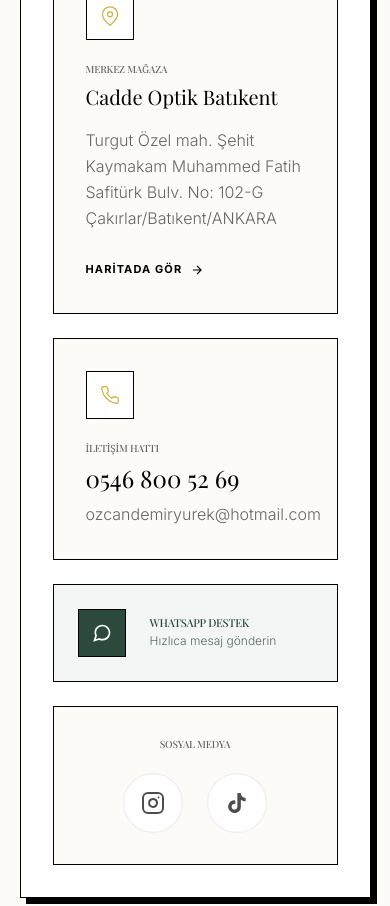
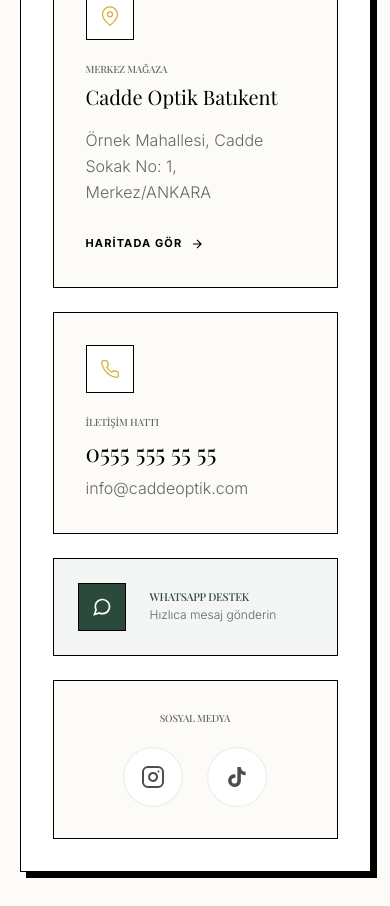
Before and after one commit to enesdemiryurek/optik-i, a Next.js app: page /optik-i/iletisim in a window 390 px wide. Shown: the part 1500-2406 px from the top of the page. Built offline with nearby package versions, Linux system fonts and the light colour scheme; a web font is replaced by a local one.

Commit message:
fix: replace customer phone and address with placeholders

```diff
--- a/src/app/iletisim/page.tsx
+++ b/src/app/iletisim/page.tsx
@@ -171,7 +171,7 @@ export default function ContactPage() {
                 </div>
                 <h3 className="text-[10px] font-bold tracking-[0.2em] text-muted uppercase mb-2">MERKEZ MAĞAZA</h3>
                 <p className="text-xl font-serif text-foreground mb-4">Cadde Optik Batıkent</p>
-                <a href="https://maps.app.goo.gl/rynL919ULwXyU7w3q" target="_blank" rel="noreferrer" className="block text-muted font-light leading-relaxed mb-6 hover:text-primary transition-colors">Turgut Özel mah. Şehit Kaymakam Muhammed Fatih Safitürk Bulv. No: 102-G Çakırlar/Batıkent/ANKARA</a>
+                <a href="https://maps.app.goo.gl/rynL919ULwXyU7w3q" target="_blank" rel="noreferrer" className="block text-muted font-light leading-relaxed mb-6 hover:text-primary transition-colors">Örnek Mahallesi, Cadde Sokak No: 1, Merkez/ANKARA</a>
                 <a href="https://maps.app.goo.gl/rynL919ULwXyU7w3q" target="_blank" rel="noreferrer" className="inline-flex items-center gap-2 text-[11px] font-bold tracking-widest uppercase text-foreground hover:text-primary transition-colors">
                   Haritada Gör <svg width="14" height="14" viewBox="0 0 24 24" fill="none" stroke="currentColor" strokeWidth="2"><path d="M5 12h14M12 5l7 7-7 7" /></svg>
                 </a>
@@ -182,11 +182,11 @@ export default function ContactPage() {
                   <svg width="20" height="20" viewBox="0 0 24 24" fill="none" stroke="currentColor" strokeWidth="1.5"><path d="M22 16.92v3a2 2 0 01-2.18 2 19.79 19.79 0 01-8.63-3.07 19.5 19.5 0 01-6-6 19.79 19.79 0 01-3.07-8.67A2 2 0 014.11 2h3a2 2 0 012 1.72c.127.96.361 1.903.7 2.81a2 2 0 01-.45 2.11L8.09 9.91a16 16 0 006 6l1.27-1.27a2 2 0 012.11-.45c.907.339 1.85.573 2.81.7A2 2 0 0122 16.92z" /></svg>
                 </div>
                 <h3 className="text-[10px] font-bold tracking-[0.2em] text-muted uppercase mb-2">İLETİŞİM HATTI</h3>
-                <a href="tel:+905468005269" className="block text-2xl font-serif text-foreground mb-2 hover:text-primary transition-colors">0546 800 52 69</a>
-                <a href="mailto:ozcandemiryurek@hotmail.com" className="block text-muted font-light hover:text-primary transition-colors">ozcandemiryurek@hotmail.com</a>
+                <a href="tel:+905555555555" className="block text-2xl font-serif text-foreground mb-2 hover:text-primary transition-colors">0555 555 55 55</a>
+                <a href="mailto:info@caddeoptik.com" className="block text-muted font-light hover:text-primary transition-colors">info@caddeoptik.com</a>
               </div>
 
-              <a href="https://wa.me/905468005269" target="_blank" rel="noreferrer" className="bg-[#2C4A3B]/5 p-6 editorial-border border-[#2C4A3B]/20 flex items-center gap-6 hover:bg-[#2C4A3B] hover:text-background group transition-all duration-300">
+              <a href="https://wa.me/905555555555" target="_blank" rel="noreferrer" className="bg-[#2C4A3B]/5 p-6 editorial-border border-[#2C4A3B]/20 flex items-center gap-6 hover:bg-[#2C4A3B] hover:text-background group transition-all duration-300">
                 <div className="w-12 h-12 bg-[#2C4A3B] editorial-border flex items-center justify-center text-white shrink-0 group-hover:bg-background group-hover:text-[#2C4A3B] transition-all">
                   <svg width="20" height="20" viewBox="0 0 24 24" fill="none" stroke="currentColor" strokeWidth="2"><path d="M21 11.5a8.38 8.38 0 0 1-.9 3.8 8.5 8.5 0 0 1-7.6 4.7 8.38 8.38 0 0 1-3.8-.9L3 21l1.9-5.7a8.38 8.38 0 0 1-.9-3.8 8.5 8.5 0 0 1 4.7-7.6 8.38 8.38 0 0 1 3.8-.9h.5a8.48 8.48 0 0 1 8 8v.5z" /></svg>
                 </div>
@@ -209,7 +209,7 @@ export default function ContactPage() {
       {/* ─── MAP SECTION ─── */}
       <section className="h-[400px] w-full relative border-b border-border">
         <iframe
-          src="https://maps.google.com/maps?q=Turgut+Özel+mah.+Şehit+Kaymakam+Muhammed+Fatih+Safitürk+Bulv.+No:+102-G+Çakırlar/Batıkent/ANKARA&t=&z=15&ie=UTF8&iwloc=&output=embed"
+          src="https://maps.google.com/maps?q=Ankara+Türkiye&t=&z=15&ie=UTF8&iwloc=&output=embed"
           width="100%" height="100%" style={{ border: 0, filter: 'grayscale(80%) sepia(20%) hue-rotate(330deg)' }}
           allowFullScreen loading="lazy" referrerPolicy="no-referrer-when-downgrade" title="Cadde Optik Batıkent Konum"
         />
--- a/src/app/urunler/detay/ProductDetailContent.tsx
+++ b/src/app/urunler/detay/ProductDetailContent.tsx
@@ -193,12 +193,12 @@ export default function ProductDetailContent() {
 
               {/* Actions - MOVED UP */}
               <div className="flex flex-col gap-4 mb-10 max-w-lg">
-                <a href="tel:+905468005269" className="btn-primary w-full text-center py-5 text-sm shadow-md hover:shadow-xl transition-shadow flex items-center justify-center gap-2">
+                <a href="tel:+905555555555" className="btn-primary w-full text-center py-5 text-sm shadow-md hover:shadow-xl transition-shadow flex items-center justify-center gap-2">
                   <svg width="20" height="20" viewBox="0 0 24 24" fill="none" stroke="currentColor" strokeWidth="2" strokeLinecap="round" strokeLinejoin="round"><path d="M22 16.92v3a2 2 0 0 1-2.18 2 19.79 19.79 0 0 1-8.63-3.07 19.5 19.5 0 0 1-6-6 19.79 19.79 0 0 1-3.07-8.67A2 2 0 0 1 4.11 2h3a2 2 0 0 1 2 1.72 12.84 12.84 0 0 0 .7 2.81 2 2 0 0 1-.45 2.11L8.09 9.91a16 16 0 0 0 6 6l1.27-1.27a2 2 0 0 1 2.11-.45 12.84 12.84 0 0 0 2.81.7A2 2 0 0 1 22 16.92z"></path></svg>
                   Telefon İle Bilgi Al
                 </a>
                 <a
-                  href={`https://wa.me/905468005269?text=${encodeURIComponent('Merhaba, ' + product.brand + ' ' + product.model + ' modeli hakkında bilgi almak istiyorum. Ürün Linki: https://caddeoptikbatikent.com/urunler/detay?id=' + product.id)}`}
+                  href={`https://wa.me/905555555555?text=${encodeURIComponent('Merhaba, ' + product.brand + ' ' + product.model + ' modeli hakkında bilgi almak istiyorum. Ürün Linki: https://caddeoptikbatikent.com/urunler/detay?id=' + product.id)}`}
                   target="_blank"
                   rel="noopener noreferrer"
                   className="w-full rounded-2xl bg-[#25D366] text-white py-5 text-sm font-bold flex items-center justify-center gap-3 shadow-md hover:shadow-xl hover:scale-[1.02] transition-all"
--- a/src/components/layout/FloatingContact.tsx
+++ b/src/components/layout/FloatingContact.tsx
@@ -12,7 +12,7 @@ export default function FloatingContact() {
       </a>
 
       <a
-        href="https://wa.me/905468005269"
+        href="https://wa.me/905555555555"
         target="_blank"
         rel="noopener noreferrer"
         className="w-[60px] h-[60px] rounded-full bg-[#25D366] text-white flex items-center justify-center shadow-xl hover:scale-110 transition-transform duration-300 relative group pointer-events-auto"
--- a/src/components/layout/Footer.tsx
+++ b/src/components/layout/Footer.tsx
@@ -109,7 +109,7 @@ export default function Footer() {
                   </svg>
                 </div>
                 <a href="https://maps.app.goo.gl/rynL919ULwXyU7w3q" target="_blank" rel="noreferrer" className="text-sm text-white/60 leading-relaxed mt-1 group-hover:text-white transition-colors block">
-                  Turgut Özel mah. Şehit Kaymakam<br />Muhammed Fatih Safitürk Bulv.<br />No: 102-G Çakırlar/Batıkent/ANKARA
+                  Örnek Mahallesi, Cadde Sokak<br />No: 1, Merkez/ANKARA
                 </a>
               </div>
               <div className="flex items-center gap-4 group">
@@ -118,8 +118,8 @@ export default function Footer() {
                     <path d="M22 16.92v3a2 2 0 01-2.18 2 19.79 19.79 0 01-8.63-3.07 19.5 19.5 0 01-6-6 19.79 19.79 0 01-3.07-8.67A2 2 0 014.11 2h3a2 2 0 012 1.72c.127.96.361 1.903.7 2.81a2 2 0 01-.45 2.11L8.09 9.91a16 16 0 006 6l1.27-1.27a2 2 0 012.11-.45c.907.339 1.85.573 2.81.7A2 2 0 0122 16.92z" />
                   </svg>
                 </div>
-                <a href="tel:+905468005269" className="text-sm text-white/60 hover:text-[#D4AF37] transition-colors">
-                  +90 546 800 52 69
+                <a href="tel:+905555555555" className="text-sm text-white/60 hover:text-[#D4AF37] transition-colors">
+                  +90 555 555 55 55
                 </a>
               </div>
               <div className="flex items-center gap-4 group">
@@ -129,8 +129,8 @@ export default function Footer() {
                     <polyline points="22,6 12,13 2,6" />
                   </svg>
                 </div>
-                <a href="mailto:ozcandemiryurek@hotmail.com" className="text-sm text-white/60 hover:text-[#D4AF37] transition-colors">
-                  ozcandemiryurek@hotmail.com
+                <a href="mailto:info@caddeoptik.com" className="text-sm text-white/60 hover:text-[#D4AF37] transition-colors">
+                  info@caddeoptik.com
                 </a>
               </div>
             </div>
--- a/src/components/layout/Header.tsx
+++ b/src/components/layout/Header.tsx
@@ -119,7 +119,7 @@ export default function Header() {
               <SocialTooltip />
             </div>
             {/* WhatsApp Button Desktop */}
-            <a href="https://wa.me/905468005269" target="_blank" rel="noopener noreferrer" className={`hidden lg:flex items-center gap-2 px-5 py-2.5 rounded-full font-bold text-xs tracking-wider transition-all duration-300 ${isTransparent && isLightHero ? 'bg-black/5 text-black hover:bg-[#25D366] hover:text-white' : isTransparent ? 'bg-white/10 text-white hover:bg-[#25D366]' : 'bg-[#25D366]/10 text-[#25D366] hover:bg-[#25D366] hover:text-white'}`}>
+            <a href="https://wa.me/905555555555" target="_blank" rel="noopener noreferrer" className={`hidden lg:flex items-center gap-2 px-5 py-2.5 rounded-full font-bold text-xs tracking-wider transition-all duration-300 ${isTransparent && isLightHero ? 'bg-black/5 text-black hover:bg-[#25D366] hover:text-white' : isTransparent ? 'bg-white/10 text-white hover:bg-[#25D366]' : 'bg-[#25D366]/10 text-[#25D366] hover:bg-[#25D366] hover:text-white'}`}>
               <svg width="18" height="18" viewBox="0 0 24 24" fill="currentColor"><path d="M17.472 14.382c-.297-.149-1.758-.867-2.03-.967-.273-.099-.471-.148-.67.15-.197.297-.767.966-.94 1.164-.173.199-.347.223-.644.075-.297-.15-1.255-.463-2.39-1.475-.888-.788-1.487-1.761-1.66-2.059-.173-.297-.018-.458.13-.606.134-.133.298-.347.446-.52.149-.174.198-.298.298-.497.099-.198.05-.371-.025-.52-.075-.149-.669-1.612-.916-2.207-.242-.579-.487-.5-.669-.51a12.8 12.8 0 0 0-.57-.01c-.198 0-.52.074-.792.372-.272.297-1.04 1.016-1.04 2.479 0 1.462 1.065 2.875 1.213 3.074.149.198 2.096 3.2 5.077 4.487.709.306 1.262.489 1.694.625.712.227 1.36.195 1.871.118.571-.085 1.758-.719 2.006-1.413.248-.694.248-1.289.173-1.413-.074-.124-.272-.198-.57-.347m-5.421 7.403h-.004a9.87 9.87 0 0 1-5.031-1.378l-.361-.214-3.741.982.998-3.648-.235-.374a9.86 9.86 0 0 1-1.51-5.26c.001-5.45 4.436-9.884 9.888-9.884 2.64 0 5.122 1.03 6.988 2.898a9.825 9.825 0 0 1 2.893 6.994c-.003 5.45-4.437 9.884-9.885 9.884m8.413-18.297A11.815 11.815 0 0 0 12.05 0C5.495 0 .16 5.335.157 11.892c0 2.096.547 4.142 1.588 5.945L.057 24l6.305-1.654a11.882 11.882 0 0 0 5.683 1.448h.005c6.554 0 11.89-5.335 11.893-11.893a11.821 11.821 0 0 0-3.48-8.413z"/></svg>
               WHATSAPP
             </a>
@@ -206,7 +206,7 @@ export default function Header() {
               </div>
 
               <div className="p-8 bg-gray-50 border-t border-gray-100 flex flex-col gap-6">
-                <a href="https://wa.me/905468005269" target="_blank" rel="noopener noreferrer" className="bg-[#25D366] text-white py-4 px-6 rounded-2xl font-bold flex items-center justify-center gap-3 shadow-lg hover:scale-[1.02] transition-transform">
+                <a href="https://wa.me/905555555555" target="_blank" rel="noopener noreferrer" className="bg-[#25D366] text-white py-4 px-6 rounded-2xl font-bold flex items-center justify-center gap-3 shadow-lg hover:scale-[1.02] transition-transform">
                   <svg width="22" height="22" viewBox="0 0 24 24" fill="currentColor"><path d="M17.472 14.382c-.297-.149-1.758-.867-2.03-.967-.273-.099-.471-.148-.67.15-.197.297-.767.966-.94 1.164-.173.199-.347.223-.644.075-.297-.15-1.255-.463-2.39-1.475-.888-.788-1.487-1.761-1.66-2.059-.173-.297-.018-.458.13-.606.134-.133.298-.347.446-.52.149-.174.198-.298.298-.497.099-.198.05-.371-.025-.52-.075-.149-.669-1.612-.916-2.207-.242-.579-.487-.5-.669-.51a12.8 12.8 0 0 0-.57-.01c-.198 0-.52.074-.792.372-.272.297-1.04 1.016-1.04 2.479 0 1.462 1.065 2.875 1.213 3.074.149.198 2.096 3.2 5.077 4.487.709.306 1.262.489 1.694.625.712.227 1.36.195 1.871.118.571-.085 1.758-.719 2.006-1.413.248-.694.248-1.289.173-1.413-.074-.124-.272-.198-.57-.347m-5.421 7.403h-.004a9.87 9.87 0 0 1-5.031-1.378l-.361-.214-3.741.982.998-3.648-.235-.374a9.86 9.86 0 0 1-1.51-5.26c.001-5.45 4.436-9.884 9.888-9.884 2.64 0 5.122 1.03 6.988 2.898a9.825 9.825 0 0 1 2.893 6.994c-.003 5.45-4.437 9.884-9.885 9.884m8.413-18.297A11.815 11.815 0 0 0 12.05 0C5.495 0 .16 5.335.157 11.892c0 2.096.547 4.142 1.588 5.945L.057 24l6.305-1.654a11.882 11.882 0 0 0 5.683 1.448h.005c6.554 0 11.89-5.335 11.893-11.893a11.821 11.821 0 0 0-3.48-8.413z"/></svg>
                   WhatsApp Destek
                 </a>
```
